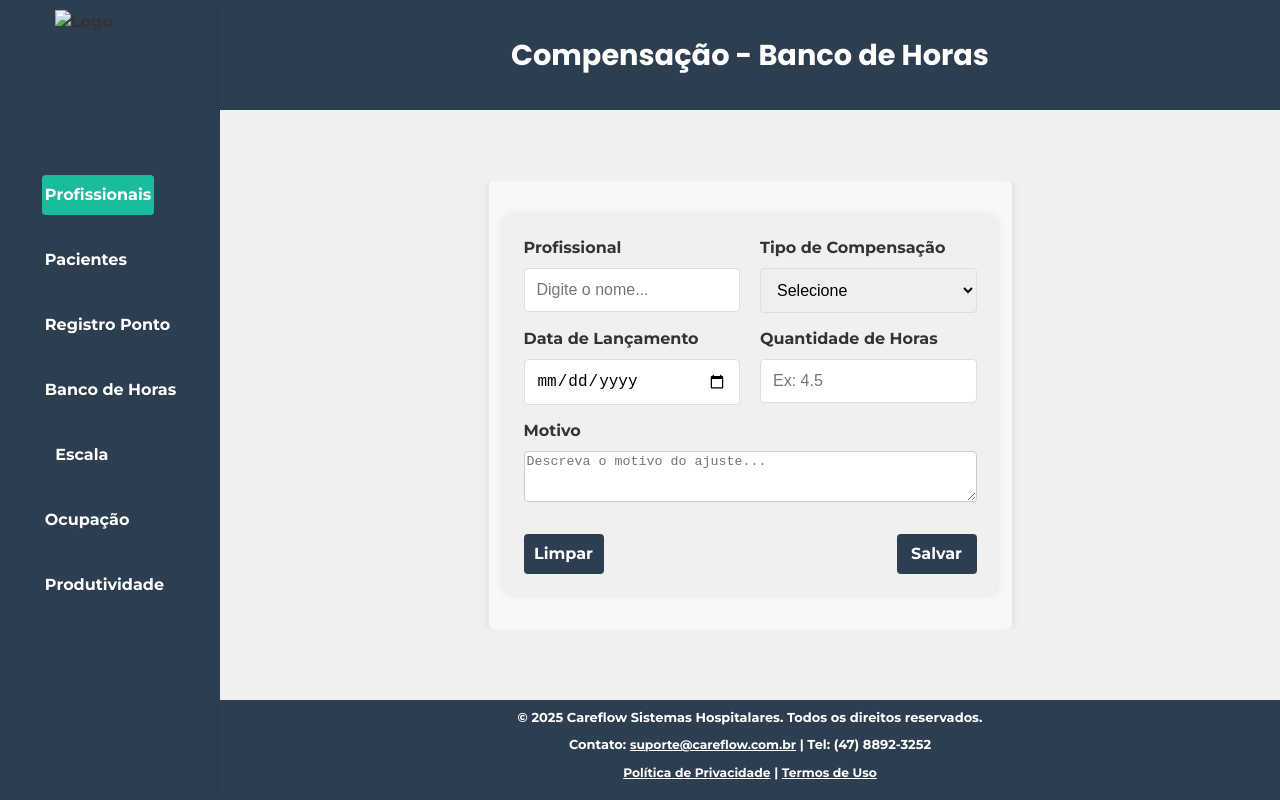
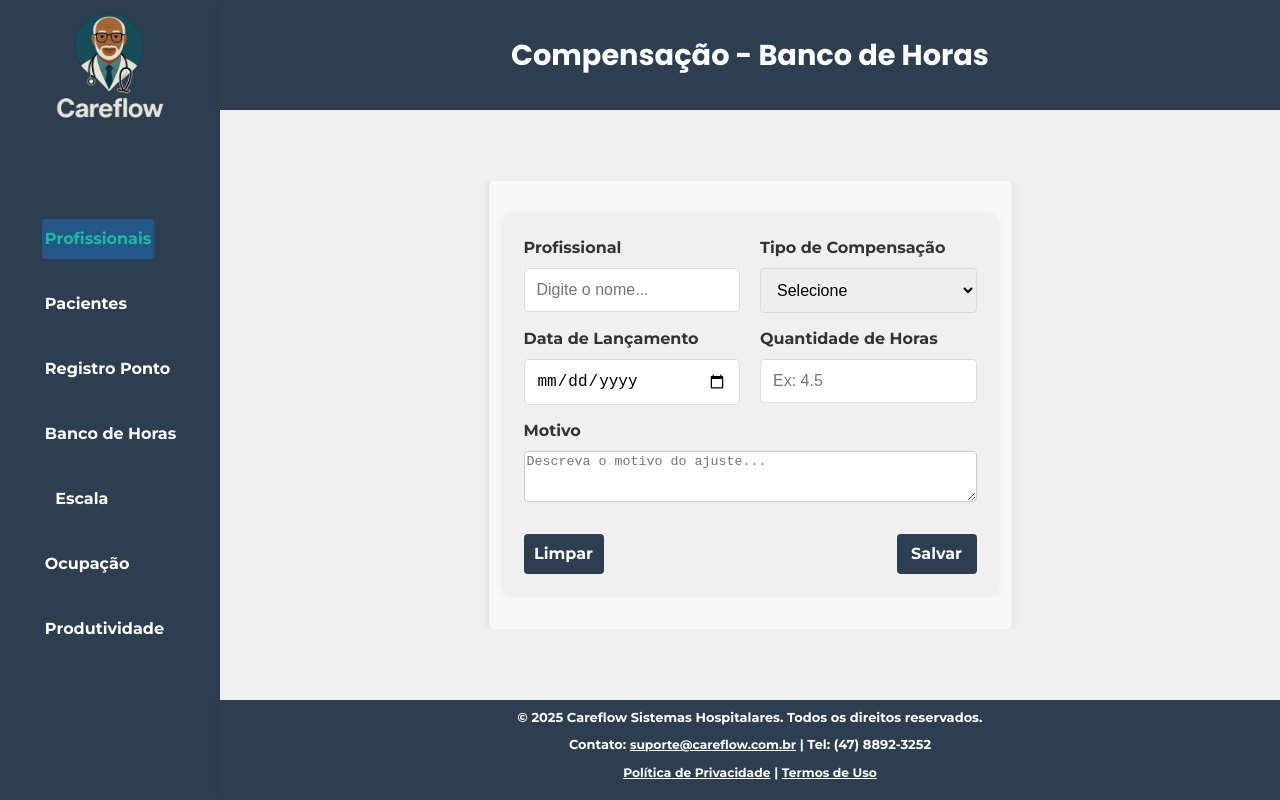
Before and after one commit to rmainardes/CareFlow-1, a plain HTML site: page FrontEnd/index.html in a window 1280 px wide. In both pictures the pointer is over the button "Profissionais". Drawn offline with nearby package versions, Linux system fonts and the light colour scheme.

Commit message:
mudanças

```diff
--- a/FrontEnd/CSS/stylesheet_Standard.css
+++ b/FrontEnd/CSS/stylesheet_Standard.css
@@ -374,7 +374,7 @@ table th {
 }
 
 button:hover {
-    background-color: #0055A5;
+    background-color: #235788;
 }
 
 /* Form Groups */
@@ -825,8 +825,7 @@ form textarea {
 
 button:hover,
 button.active {
-    background-color: #1abc9c;
-    color: #fff;
+    color: #1abc9c;
     font-weight: bold;
 }
 
--- a/FrontEnd/navigation.html
+++ b/FrontEnd/navigation.html
@@ -6,7 +6,7 @@
 </style>
 
 <body>
-    <img src="/FrontEnd/careflow/imagens/logo.png" alt="Logo" width="50%" />
+    <img src="/FrontEnd/imagens/logo.png" alt="Logo" width="50%" />
     <nav class="sidebar">
         <button id="collapseSidebar"
             style="margin: 10px; display: none; width: 40px; min-width: 40px; height: 40px; margin-bottom: 10px;">
```
